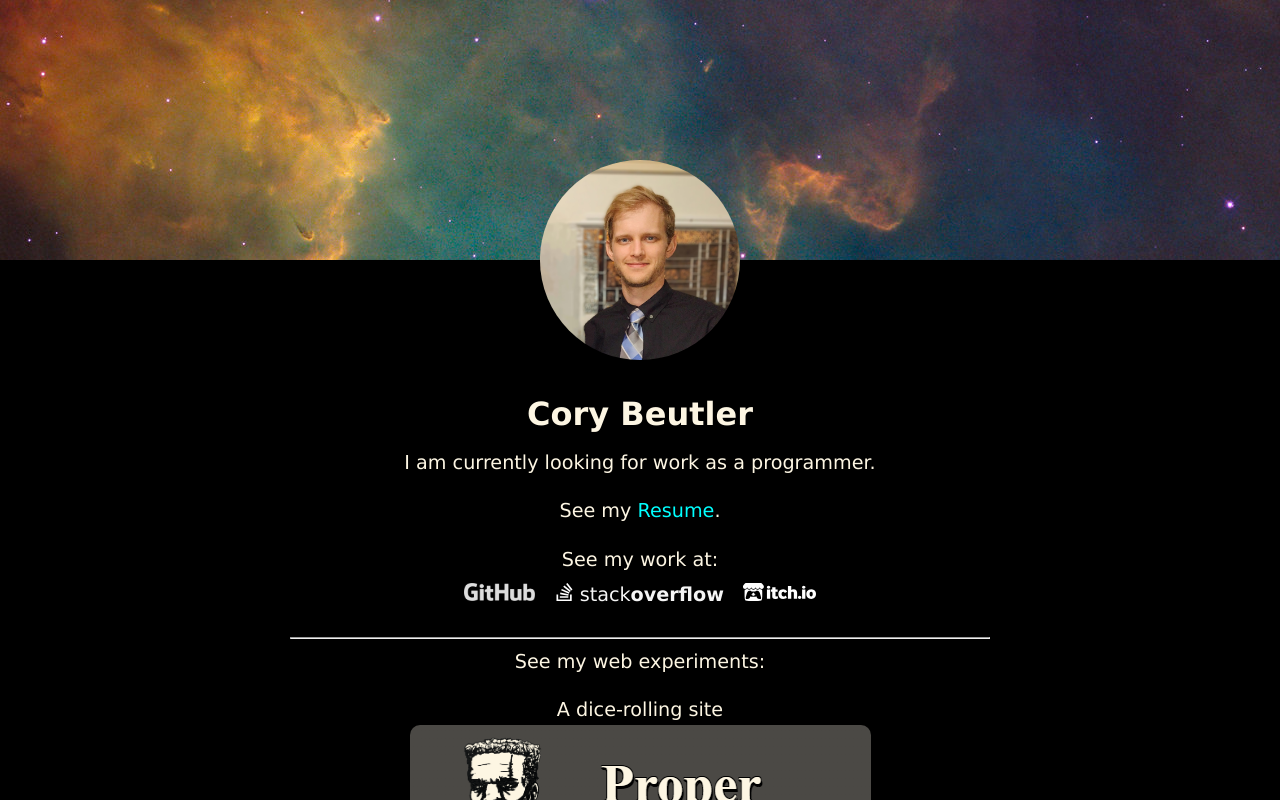
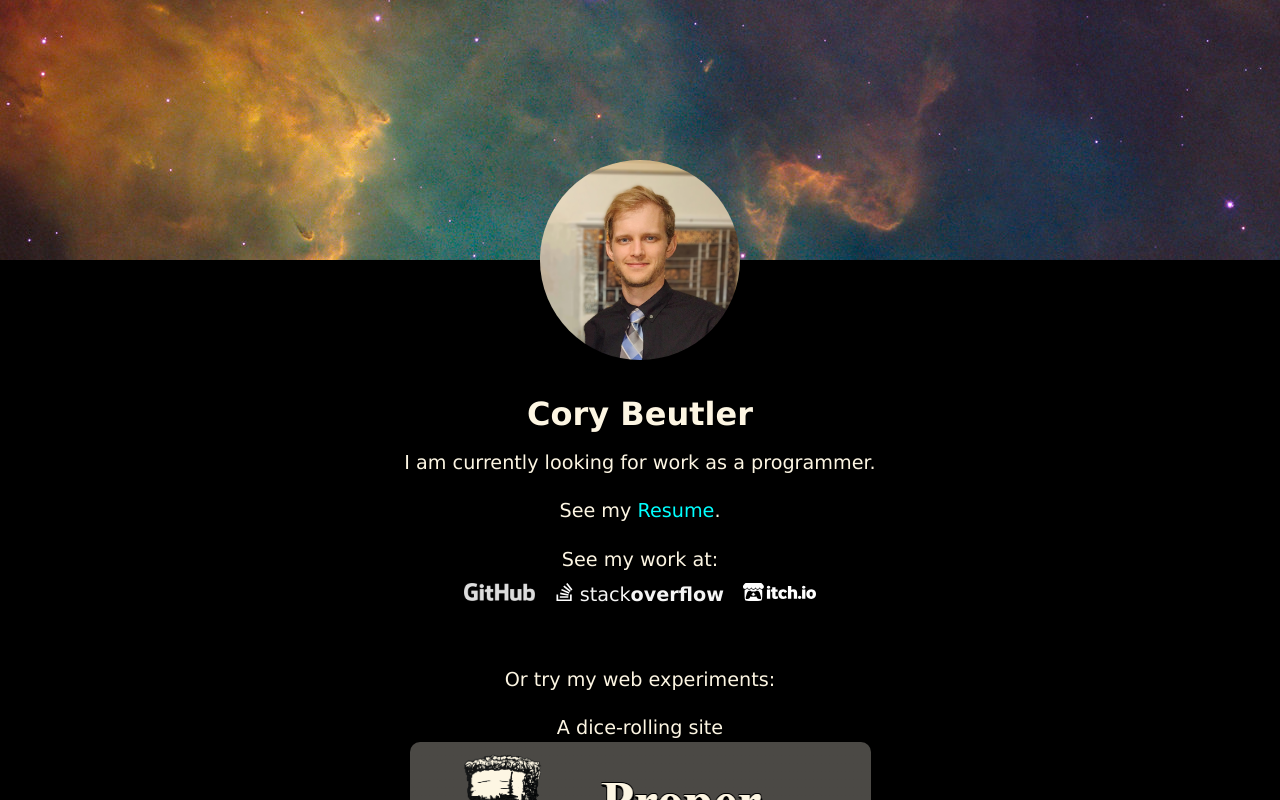
Before and after one commit to cgbeutler/corybeutler, a Svelte app: page / in a window 1280 px wide. Shown: the top 800 px of the page. Built offline with nearby package versions, Linux system fonts and the light colour scheme.

Commit message:
A br looks better than hr for web experiments

```diff
--- a/src/routes/Home.svelte
+++ b/src/routes/Home.svelte
@@ -51,8 +51,8 @@
       <img src="/img/itchio_logo.svg" alt="itch.io">
     </a>
   </div>
-  <hr>
-  <p style="margin: 0pt 10pt"> See my web experiments:</p>
+  <br>
+  <p style="margin: 0pt 10pt"> Or try my web experiments:</p>
   <p>
     A dice-rolling site<br>
     <a class="ext-link-big" href="http://proper.monster"><img src="/img/ProperMonster.png" alt="proper monster"/></a>
```
